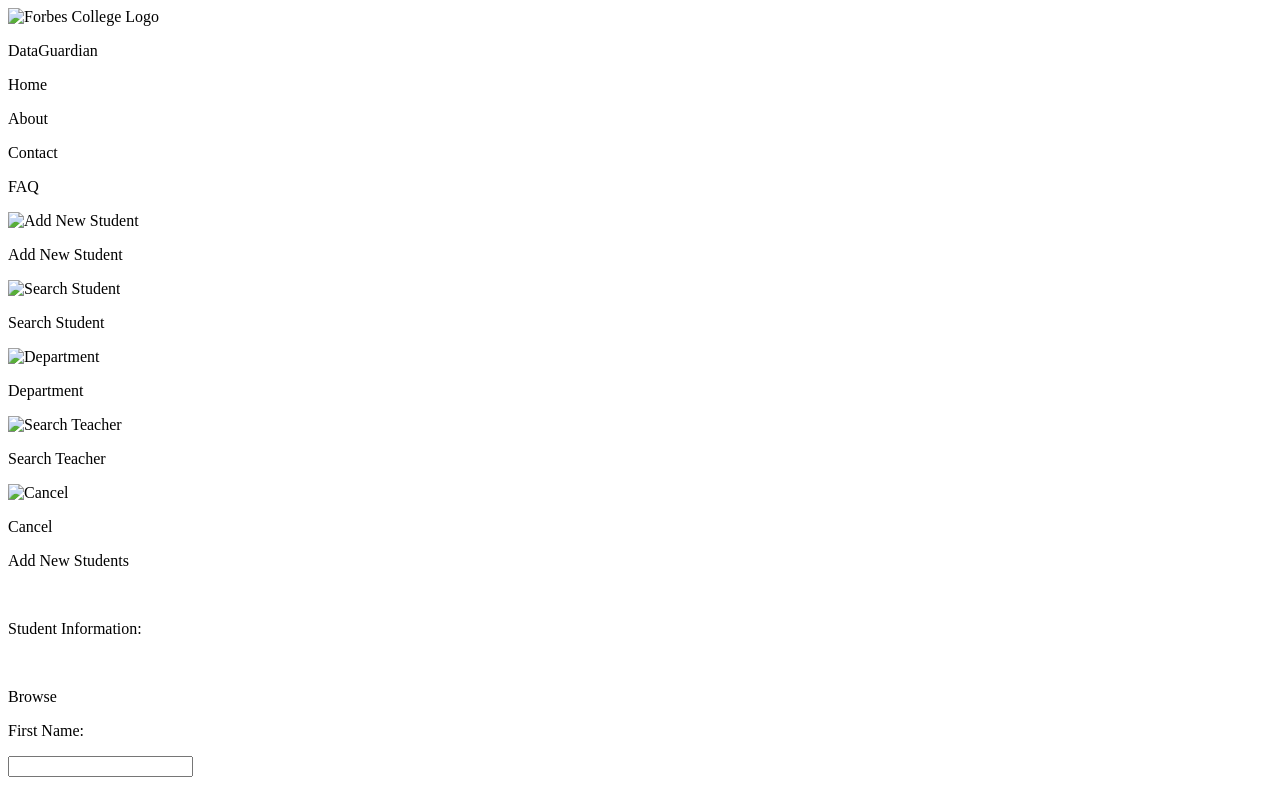
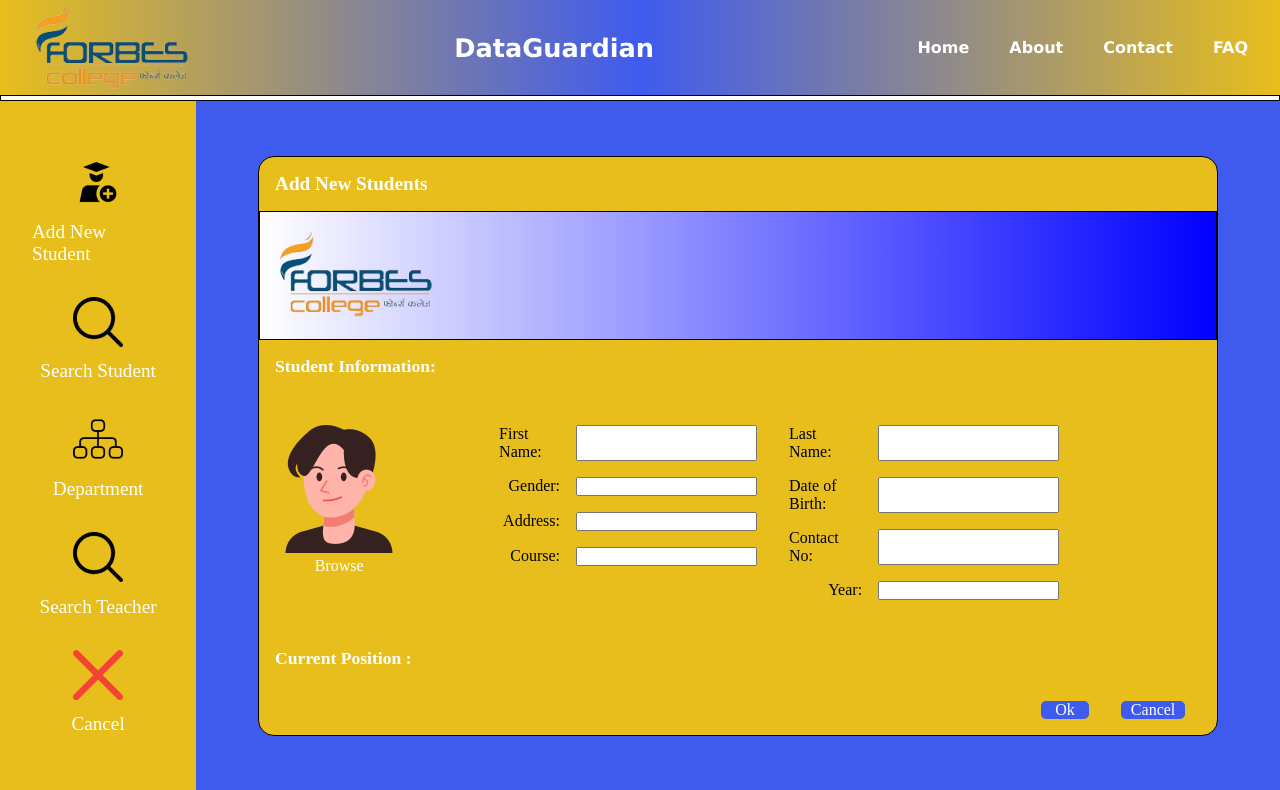
Before and after one commit to Rockerran21/IMS, a plain HTML site: page Front End /pages/addStudentPage.html in a window 1280 px wide. Shown: the top 790 px of the page. Drawn offline with Linux system fonts and the light colour scheme.

Commit message:
Linked assets and Styles with pages Suscessfuly

```diff
--- a/Front End /pages/addStudentPage.html
+++ b/Front End /pages/addStudentPage.html
@@ -4,13 +4,13 @@
     <meta charset="UTF-8" />
     <meta name="viewport" content="width=device-width, initial-scale=1.0" />
     <title>Information Management System[IMS]</title>
-    <link rel="stylesheet" href="./style.css" />
+    <link rel="stylesheet" href="../styles/addStudentPage.css" />
   </head>
   <body>
     <div class="container">
       <div class="header">
         <div class="header-logo">
-          <img src="./assets/FC_LOGO.png" alt=" Forbes College Logo" />
+          <img src="../assets/FC_LOGO.png" alt=" Forbes College Logo" />
         </div>
         <div class="header-title">
           <p class="title-name">DataGuardian</p>
@@ -27,7 +27,7 @@
         <div class="sidebar">
           <div class="sidebar-add">
             <div class="sidebar-add-img">
-              <img src="./assets/add.png" alt="Add New Student" />
+              <img src="../assets/add.png" alt="Add New Student" />
             </div>
             <div class="sidebar-add-txt">
               <p class="sidebar-add-txt-add">Add New Student</p>
@@ -35,7 +35,7 @@
           </div>
           <div class="sidebar-add">
             <div class="sidebar-add-img">
-              <img src="./assets/search.png" alt="Search Student" />
+              <img src="../assets/search.png" alt="Search Student" />
             </div>
             <div class="sidebar-add-txt">
               <p class="sidebar-add-txt-add">Search Student</p>
@@ -43,7 +43,7 @@
           </div>
           <div class="sidebar-add">
             <div class="sidebar-add-img">
-              <img src="./assets/department.png" alt="Department" />
+              <img src="../assets/department.png" alt="Department" />
             </div>
             <div class="sidebar-add-txt">
               <p class="sidebar-add-txt-add">Department</p>
@@ -51,7 +51,7 @@
           </div>
           <div class="sidebar-add">
             <div class="sidebar-add-img">
-              <img src="./assets/search.png" alt="Search Teacher" />
+              <img src="../assets/search.png" alt="Search Teacher" />
             </div>
             <div class="sidebar-add-txt">
               <p class="sidebar-add-txt-add">Search Teacher</p>
@@ -59,7 +59,7 @@
           </div>
           <div class="sidebar-add">
             <div class="sidebar-add-img">
-              <img src="./assets/cancel.png" alt="Cancel" />
+              <img src="../assets/cancel.png" alt="Cancel" />
             </div>
             <div class="sidebar-add-txt">
               <p class="sidebar-add-txt-add">Cancel</p>
@@ -70,12 +70,12 @@
           <div class="body-right-main">
             <p class="body-right-toptxt">Add New Students</p>
             <div class="body-right-img">
-              <img src="./assets/FC_LOGO.png" alt="" />
+              <img src="../assets/FC_LOGO.png" alt="" />
             </div>
             <p class="body-right-student">Student Information:</p>
             <div class="body-right-stdinf">
               <div class="body-right-stdinf-img">
-                <img src="./assets/pp.png" alt="" />
+                <img src="../assets/pp.png" alt="" />
                 <p class="body-right-stdinf-browse">Browse</p>
               </div>
               <div class="body-right-stdinf-dtl">
```
Also changed, not shown: 2 other files.
